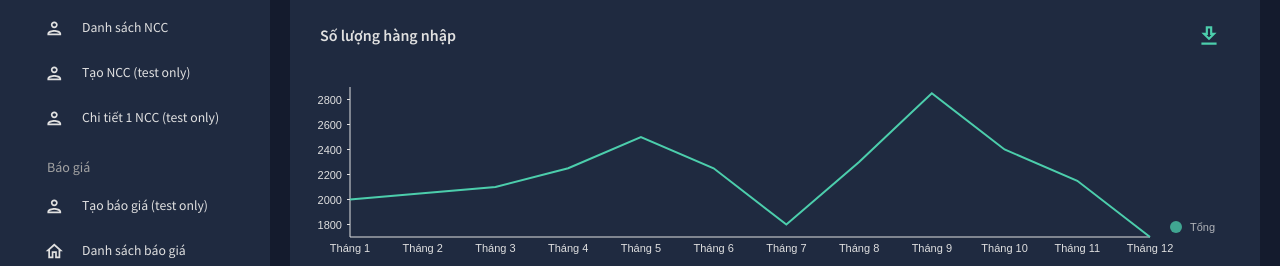
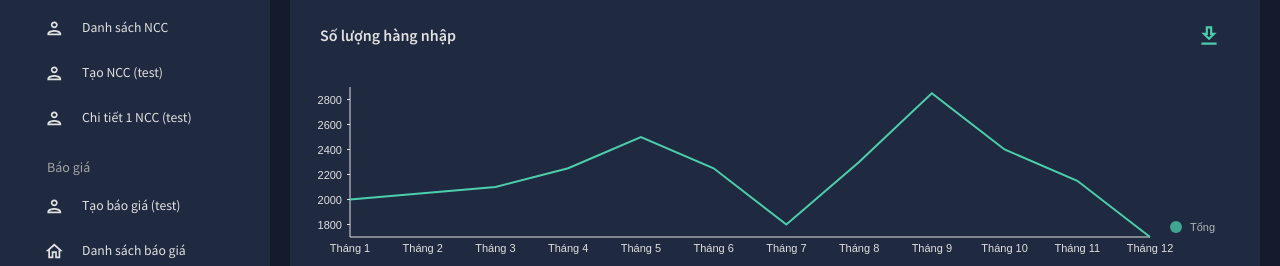
Before and after one commit to monleak/sp-fe, a React (Create React App) app: page / in a window 1280 px wide. Shown: the part 395-661 px from the top of the page. Built offline with nearby package versions, Linux system fonts and the light colour scheme.

Commit message:
feat(Add: Config sidebar and topbar in query url): :sparkles:

```diff
--- a/src/App.tsx
+++ b/src/App.tsx
@@ -23,7 +23,6 @@ const queryClient = new QueryClient();
 
 function App() {
   const [theme, colorMode] = useMode();
-  const [isSidebar, setIsSidebar] = useState(true);
 
   return (
     <QueryClientProvider client={queryClient}>
--- a/src/scenes/global/Sidebar.tsx
+++ b/src/scenes/global/Sidebar.tsx
@@ -1,7 +1,7 @@
 import { useState } from "react";
 import { ProSidebar, Menu, MenuItem } from "react-pro-sidebar";
 import { Box, Divider, IconButton, Typography, useTheme } from "@mui/material";
-import { Link } from "react-router-dom";
+import { Link, useParams, useSearchParams } from "react-router-dom";
 import "react-pro-sidebar/dist/css/styles.css";
 import { tokens } from "../../theme";
 import HomeOutlinedIcon from "@mui/icons-material/HomeOutlined";
@@ -10,6 +10,7 @@ import ContactsOutlinedIcon from "@mui/icons-material/ContactsOutlined";
 import ReceiptOutlinedIcon from "@mui/icons-material/ReceiptOutlined";
 import PersonOutlinedIcon from "@mui/icons-material/PersonOutlined";
 import MenuOutlinedIcon from "@mui/icons-material/MenuOutlined";
+import { useRoutes } from "react-router-dom";
 
 type ItemProps = {
   title: string;
@@ -61,19 +62,19 @@ const sidebarSessions: SidebarItemListProps = [
     type: "item",
     icon: <PersonOutlinedIcon />,
     to: "/suppliers/create",
-    title: "Tạo NCC (test only)",
+    title: "Tạo NCC (test)",
   },
   {
     type: "item",
     icon: <PersonOutlinedIcon />,
     to: "/suppliers/1",
-    title: "Chi tiết 1 NCC (test only)",
+    title: "Chi tiết 1 NCC (test)",
   },
   { type: "text", title: "Báo giá" },
   {
     type: "item",
     to: "/price-quotations/create",
-    title: "Tạo báo giá (test only)",
+    title: "Tạo báo giá (test)",
     icon: <PersonOutlinedIcon />,
   },
   {
@@ -107,6 +108,11 @@ const Sidebar = () => {
   const colors = tokens(theme.palette.mode);
   const [isCollapsed, setIsCollapsed] = useState(false);
   const [selected, setSelected] = useState("Dashboard");
+
+  const [searchParams, setParams] = useSearchParams();
+  if (searchParams.get("sidebar") === "false") {
+    return null;
+  }
 
   return (
     <Box
--- a/src/scenes/global/Topbar.tsx
+++ b/src/scenes/global/Topbar.tsx
@@ -8,11 +8,17 @@ import NotificationsOutlinedIcon from "@mui/icons-material/NotificationsOutlined
 import SettingsOutlinedIcon from "@mui/icons-material/SettingsOutlined";
 import PersonOutlinedIcon from "@mui/icons-material/PersonOutlined";
 import SearchIcon from "@mui/icons-material/Search";
+import { useSearchParams } from "react-router-dom";
 
 const Topbar = () => {
   const theme = useTheme();
   const colors = tokens(theme.palette.mode);
   const colorMode = useContext(ColorModeContext);
+
+  const [searchParams, setParams] = useSearchParams();
+  if (searchParams.get("topbar") === "false") {
+    return null;
+  }
 
   return (
     <Box display="flex" justifyContent="space-between" p={2}>
```
